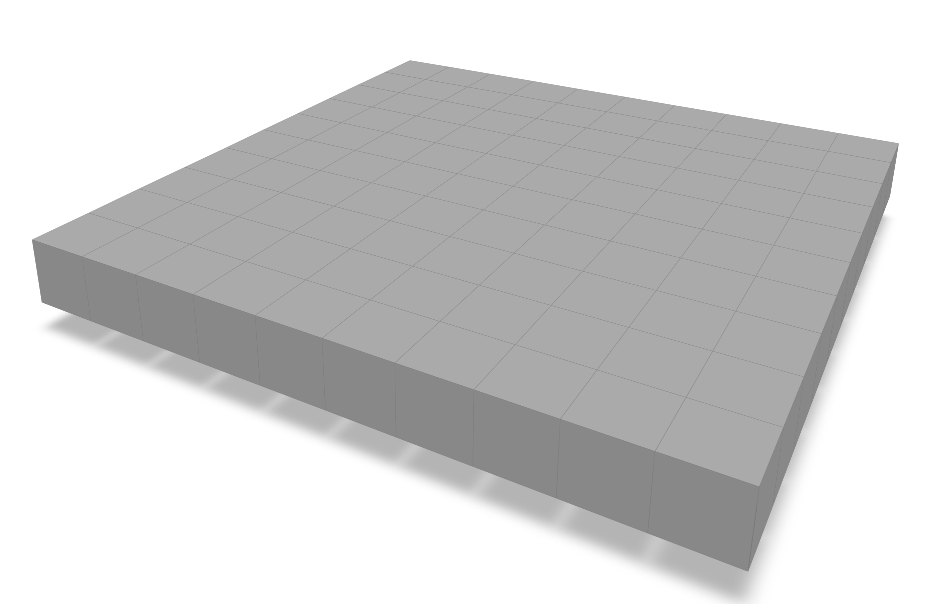
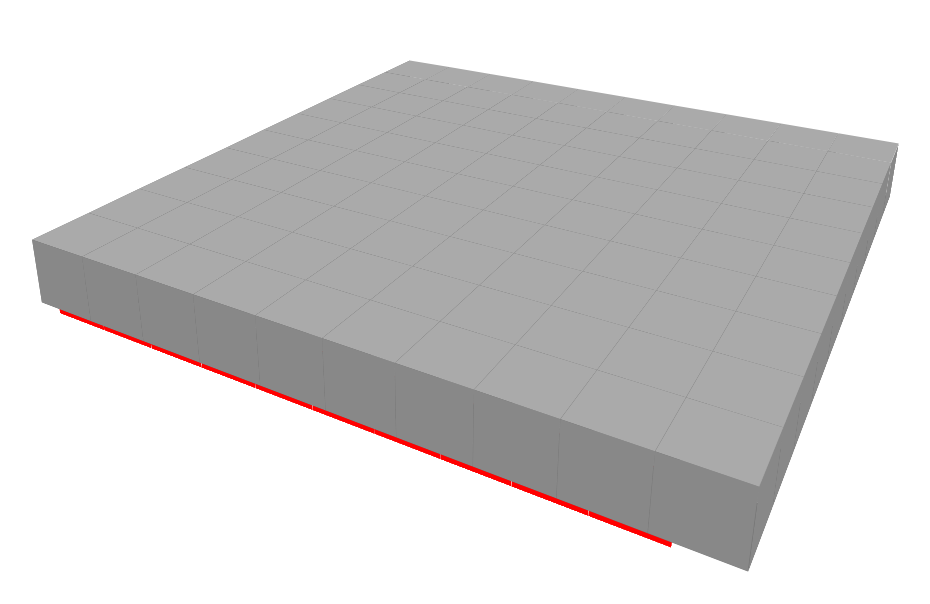
Before and after one commit to DominikWidomski/cubecity, a plain HTML site: page index.html in a window 1280 px wide. Shown: the part 283-887 px from the top of the page, without its empty margins (197-1127 px from the left). Drawn offline with nearby package versions, Linux system fonts and the light colour scheme; files that its build step writes are made by us from their sources.

Commit message:
Something about block face visibility

```diff
--- a/scss/style.scss
+++ b/scss/style.scss
@@ -119,17 +119,17 @@ canvas {
   // shadow
   &:before
   {
-    content: '';
-    display: block;
-    position: absolute;
-    top: 0;
-    left: 0;
-    width: 100%;
-    height: 100%;
-    background-color: rgb(180, 180, 180);
-    transform: translateZ(calc(-1 * calc(var(--z-pos) + var(--z-offset))));
-    filter: blur(4px);
-    opacity: calc(1 - (var(--z-pos) * 0.01));
+    // content: '';
+    // display: block;
+    // position: absolute;
+    // top: 0;
+    // left: 0;
+    // width: 100%;
+    // height: 100%;
+    // background-color: rgb(180, 180, 180);
+    // transform: translateZ(calc(-1 * calc(var(--z-pos) + var(--z-offset))));
+    // filter: blur(4px);
+    // opacity: calc(1 - (var(--z-pos) * 0.01));
   }
 
   .side {
@@ -141,7 +141,7 @@ canvas {
     transform-origin: 50% 0;
     background-color: rgba(0.2, 0.2, 0.2, 0.2);
     background-color: #666;
-    backface-visibility: visible;
+    backface-visibility: hidden;
 
     &.triggered {
       background-color: red;
@@ -167,8 +167,8 @@ canvas {
 
     &.b {
       transform-origin: 0% 100%;
-      transform: translateY(-100%) rotateX(-90deg);
-      background-color: #777;
+      transform: rotateY(180deg) translateY(-100%) rotateX(-90deg);
+      background-color: red;
     }
 
     &.t {
```
